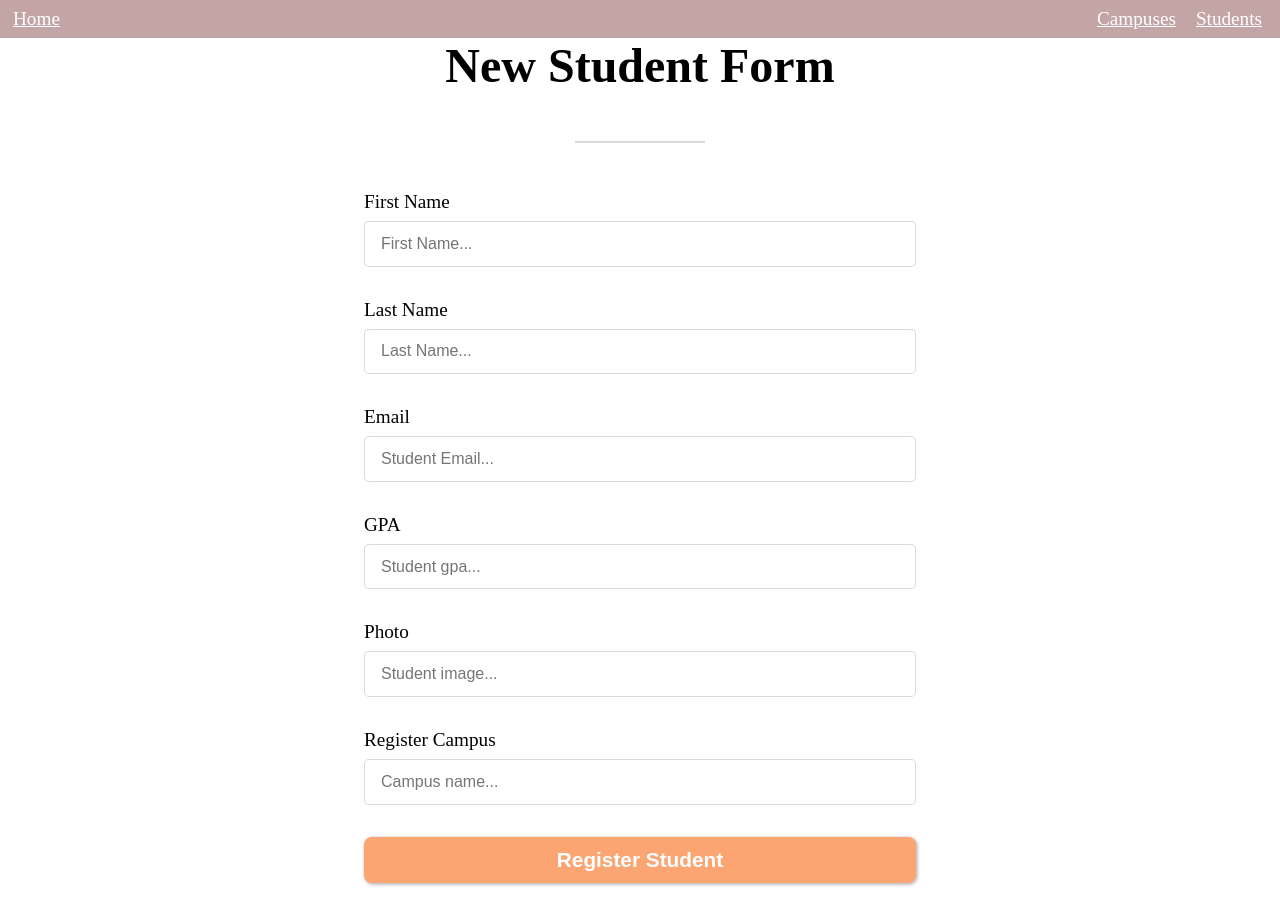
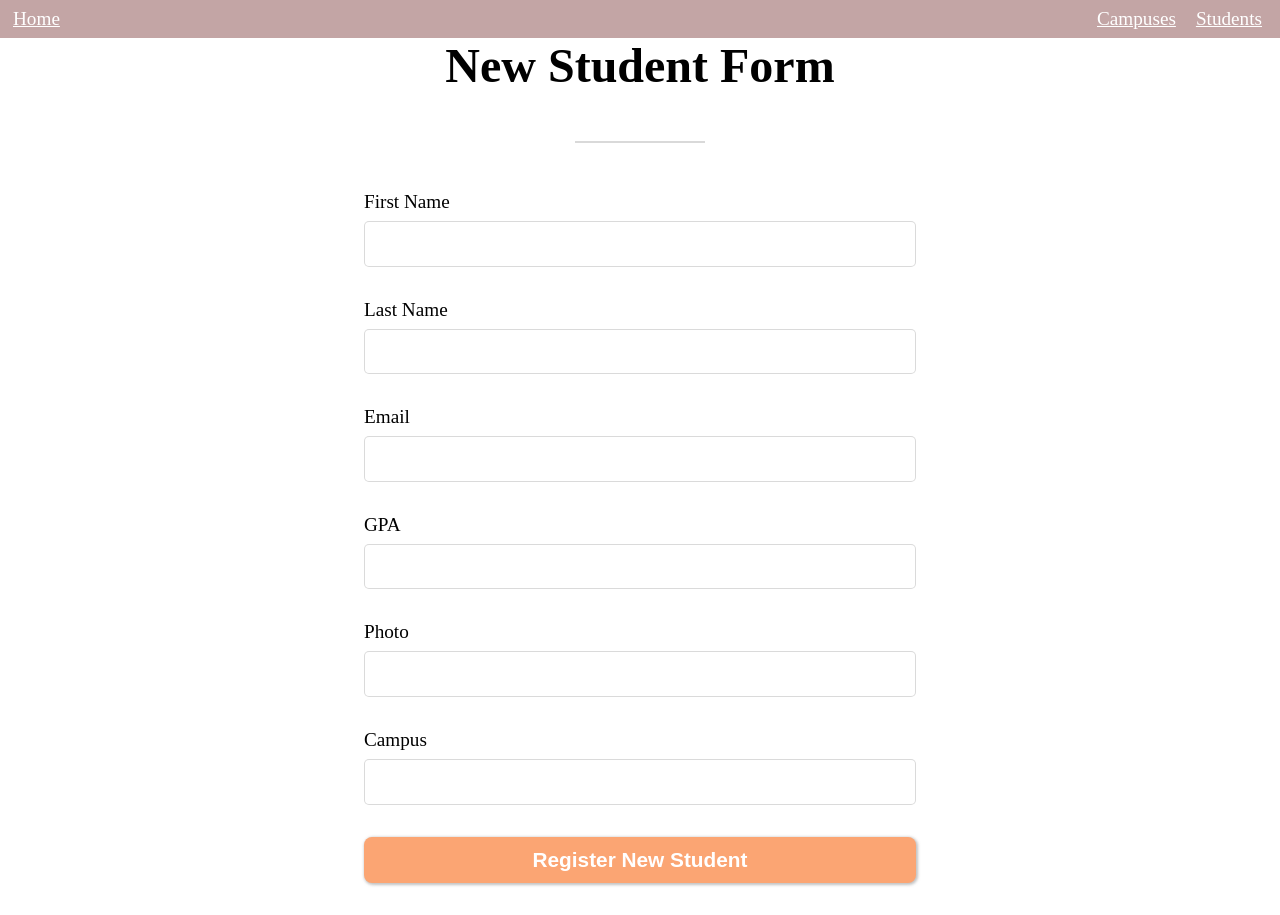
Before and after one commit to LeonardoGalan/Frontend_Campus_Crud_App, a React (Create React App) app in the folder crudapp/: page /students/student-form in a window 1280 px wide. Built offline with nearby package versions, Linux system fonts and the light colour scheme; no server answers.

Commit message:
refactor student components

```diff
--- a/crudapp/src/App.js
+++ b/crudapp/src/App.js
@@ -2,16 +2,14 @@ import React, { useState, useEffect } from "react";
 import { Routes, Route } from "react-router-dom";
 import axios from "axios";
 import "./styles/App.css";
-import { nanoid } from "nanoid";
 
 import { NavBar, Home } from "./components";
 import { AllCampuses } from "./components/campuses";
-import { AllStudentsPage, SingleStudent, StudentForm, EditStudentForm } from "./components/students";
+import { AllStudentsPage, SingleStudent, AddStudentForm, EditStudentForm } from "./components/students";
 
 export default function App() {
   const [students, setStudents] = useState([]);
   const [campuses, setCampuses] = useState([]);
-  const [selectedStudent, setSelectedStudent] = useState({});
 
   useEffect(() => {
     const fetchStudents = async () => {
@@ -28,12 +26,7 @@ export default function App() {
     fetchCampuses();
   }, []);
 
-  /* Student handlers */
-  function clickSelectedStudent(id) {
-    const selected = students.find((student) => student.studentId === id);
-    setSelectedStudent(selected);
-  }
-
+  /* student handlers */
   function deleteSelectedStudent(studentId) {
     const updatedStudents = students.filter((student) => student.studentId !== studentId);
     setStudents(updatedStudents);
@@ -56,10 +49,10 @@ export default function App() {
         <Route path="/CampusCard" element={<AllCampuses campuses={campuses} />} />
 
         {/* Student Routes */}
-        <Route path="/students" element={<AllStudentsPage students={students} selectHandler={clickSelectedStudent} retrieveHandler={retrieveUpdatedStudents} />} />
-        <Route path="/students/student-form" element={<StudentForm addStudentHandler={addNewStudent} />} />
-        <Route path="/students/:studentId" element={<SingleStudent selectHandler={clickSelectedStudent} deleteHandler={deleteSelectedStudent} allCampuses={campuses} />} />
-        <Route path="/students/:studentId/edit-student" element={<EditStudentForm student={selectedStudent} />} />
+        <Route path="/students" element={<AllStudentsPage allStudents={students} retrieveHandler={retrieveUpdatedStudents} />} />
+        <Route path="/students/student-form" element={<AddStudentForm addStudentHandler={addNewStudent} />} />
+        <Route path="/students/:studentId" element={<SingleStudent deleteHandler={deleteSelectedStudent} allCampuses={campuses} />} />
+        <Route path="/students/:studentId/edit-student" element={<EditStudentForm />} />
       </Routes>
     </div>
   );
--- /dev/null
+++ b/crudapp/src/components/students/AddStudentForm.js
@@ -0,0 +1,57 @@
+import React, { useState } from "react";
+import axios from "axios";
+import { useNavigate } from "react-router-dom";
+import { nanoid } from "nanoid";
+import { EMPTY_STUDENT } from "../../constants";
+import { StudentForm } from ".";
+
+function AddStudentForm(props) {
+  const [inputVal, setInputVal] = useState(EMPTY_STUDENT);
+  const navigate = useNavigate();
+  const newStudentId = nanoid();
+
+  function setVal(event) {
+    setInputVal((prevValues) => ({
+      ...prevValues,
+      [event.target.name]: event.target.value,
+    }));
+  }
+
+  function formSubmitHandler(event) {
+    event.preventDefault();
+
+    const newStudent = {
+      studentId: newStudentId,
+      firstName: event.target[0].value,
+      lastName: event.target[1].value,
+      email: event.target[2].value,
+      gpa: event.target[3].value,
+      imageUrl: event.target[4].value,
+      campusName: event.target[5].value,
+    };
+
+    // update local state
+    props.addStudentHandler(newStudent);
+
+    axios
+      .post(`http://localhost:8080/students/`, newStudent)
+      .then((res) => console.log(res))
+      .catch((err) => console.log(err));
+
+    // redirect after submit
+    navigate(`../students/${newStudentId}`);
+  }
+
+  return (
+    <StudentForm
+      header="New Student Form"
+      changeHandler={setVal}
+      formValues={inputVal}
+      formHandler={formSubmitHandler}
+      buttonText="Register New Student"
+      buttonClass="add"
+    />
+  );
+}
+
+export default AddStudentForm;
--- a/crudapp/src/components/students/EditStudentForm.js
+++ b/crudapp/src/components/students/EditStudentForm.js
@@ -1,11 +1,12 @@
 import React, { useState, useEffect } from "react";
+import { useParams, useNavigate } from "react-router-dom";
 import axios from "axios";
+
 import { EMPTY_STUDENT } from "../../constants";
-import { useParams, useNavigate } from "react-router-dom";
+import { StudentForm } from ".";
 
-function EditStudentForm(props) {
+function EditStudentForm() {
   const [inputVal, setInputVal] = useState(EMPTY_STUDENT);
-
   const { studentId } = useParams();
   const navigate = useNavigate();
 
@@ -21,53 +22,33 @@ function EditStudentForm(props) {
   }, []);
 
   function setVal(event) {
-    setInputVal((prev) => ({
-      ...prev,
+    setInputVal((prevValues) => ({
+      ...prevValues,
       [event.target.name]: event.target.value,
     }));
   }
 
   function formSubmitHandler(event) {
     event.preventDefault();
-    const dispatch = async () => {
-      try {
-        const newStudent = { ...inputVal };
-        console.log(newStudent);
-        await axios.put(`http://localhost:8080/students/${studentId}`, newStudent);
-        navigate(`../students/${studentId}`);
-      } catch (err) {
-        console.log(err);
-      }
-    };
+    const newStudent = { ...inputVal };
+    axios
+      .put(`http://localhost:8080/students/${studentId}`, newStudent)
+      .then((res) => console.log(res))
+      .catch((err) => console.log(err));
 
-    dispatch();
+    // redirect to student page after registering
+    navigate(`../students/${studentId}`);
   }
 
   return (
-    <div className="student-form-container">
-      <h2 className="student-form-header">Edit Profile</h2>
-      <hr />
-      <form className="student-form" onSubmit={formSubmitHandler}>
-        <label>First Name</label>
-        <input
-          name="firstName"
-          onChange={setVal}
-          type="text"
-          value={inputVal.firstName}
-        />
-        <label>Last Name</label>
-        <input name="lastName" onChange={setVal} type="text" value={inputVal.lastName} />
-        <label>Email</label>
-        <input name="email" onChange={setVal} type="text" value={inputVal.email} />
-        <label>GPA</label>
-        <input name="gpa" onChange={setVal} type="number" value={inputVal.gpa} />
-        <label>Photo</label>
-        <input name="imageUrl" onChange={setVal} type="text" value={inputVal.imageUrl} />
-        <label>Campus</label>
-        <input name="campusName" onChange={setVal} type="text" value={inputVal.campusName} />
-        <button className="edit-student-btn link-buttons">Edit</button>
-      </form>
-    </div>
+    <StudentForm
+      header="Edit Profile"
+      changeHandler={setVal}
+      formValues={inputVal}
+      formHandler={formSubmitHandler}
+      buttonText="Edit"
+      buttonClass="edit"
+    />
   );
 }
 
--- a/crudapp/src/components/students/StudentCard.js
+++ b/crudapp/src/components/students/StudentCard.js
@@ -4,15 +4,9 @@ import "../../styles/StudentCard.css";
 
 function StudentCard(props) {
   return (
-    <Link
-      to={`${props.student.studentId}`}
-      onClick={() => props.selectHandler(props.student.studentId)}>
+    <Link to={`${props.student.studentId}`}>
       <div className="student-card">
-        <img
-          className="student-img"
-          src={props.student.imageUrl}
-          alt="student-profile-pic"
-        />
+        <img className="student-img" src={props.student.imageUrl} alt="student-profile-pic" />
         <h2 className="student-name">{`${props.student.firstName} ${props.student.lastName}`}</h2>
         <h3 className="student-campus-name">Campus Name</h3>
         <p className="student-email">Email: {props.student.email}</p>
--- a/crudapp/src/components/students/StudentForm.js
+++ b/crudapp/src/components/students/StudentForm.js
@@ -1,64 +1,28 @@
-import React, { useState } from "react";
-import axios from "axios";
-import { EMPTY_STUDENT } from "../../constants";
+import React from "react";
 import "../../styles/StudentForm.css";
 
-function StudentForm(props) {
-  const [inputVal, setInputVal] = useState(EMPTY_STUDENT);
-
-  // input handler
-  function setVal(event) {
-    setInputVal((prev) => ({
-      ...prev,
-      [event.target.name]: event.target.value,
-    }));
-  }
-
-  function formSubmitHandler(event) {
-    event.preventDefault();
-
-    const newStudent = {
-      firstName: event.target[0].value,
-      lastName: event.target[1].value,
-      email: event.target[2].value,
-      gpa: event.target[3].value,
-      imageUrl: event.target[4].value,
-      campusName: event.target[5].value,
-    };
-
-    props.addStudentHandler(newStudent);
-
-    axios
-      .post(`http://localhost:8080/students/`, newStudent)
-      .then((res) => console.log(res))
-      .catch((err) => console.log(err));
-
-    // clear input fields
-    setInputVal(EMPTY_STUDENT);
-  }
-
+function Form(props) {
   return (
     <div className="student-form-container">
-      <h2 className="student-form-header">New Student Form</h2>
+      <h2 className="student-form-header">{props.header}</h2>
       <hr />
-      <form className="student-form" onSubmit={formSubmitHandler}>
+      <form className="student-form" onSubmit={props.formHandler}>
         <label>First Name</label>
-        <input name="firstName" placeholder="First Name..." onChange={setVal} type="text" value={inputVal.firstName} />
+        <input name="firstName" onChange={props.changeHandler} type="text" value={props.formValues.firstName} />
         <label>Last Name</label>
-        <input name="lastName" placeholder="Last Name..." onChange={setVal} type="text" value={inputVal.lastName} />
+        <input name="lastName" onChange={props.changeHandler} type="text" value={props.formValues.lastName} />
         <label>Email</label>
-        <input name="email" placeholder="Student Email..." onChange={setVal} type="text" value={inputVal.email} />
+        <input name="email" onChange={props.changeHandler} type="text" value={props.formValues.email} />
         <label>GPA</label>
-        <input name="gpa" placeholder="Student gpa..." onChange={setVal} type="number" value={inputVal.gpa} />
+        <input name="gpa" onChange={props.changeHandler} type="number" value={props.formValues.gpa} />
         <label>Photo</label>
-        <input name="imageUrl" placeholder="Student image..." onChange={setVal} type="text" value={inputVal.imageUrl} />
-        <label>Register Campus</label>
-        <input name="campusName" placeholder="Campus name..." onChange={setVal} type="text" value={inputVal.campusName} />
-
-        <button className="add-student-btn link-buttons">Register Student</button>
+        <input name="imageUrl" onChange={props.changeHandler} type="text" value={props.formValues.imageUrl} />
+        <label>Campus</label>
+        <input name="campusName" onChange={props.changeHandler} type="text" value={props.formValues.campusName} />
+        <button className={`${props.buttonClass}-student-btn link-buttons`}>{props.buttonText}</button>
       </form>
     </div>
   );
 }
 
-export default StudentForm;
+export default Form;
--- a/crudapp/src/components/students/StudentRow.js
+++ b/crudapp/src/components/students/StudentRow.js
@@ -1,8 +1,9 @@
 import React from "react";
+import axios from "axios";
 import "../../styles/StudentRow.css";
-import axios from "axios";
 
 function StudentRow(props) {
+  // remove student button handler
   function removeFromCampus() {
     const updateStudent = { ...props.student, campusName: "" };
     axios
@@ -13,11 +14,7 @@ function StudentRow(props) {
 
   return (
     <div className="student-row">
-      <img
-        className="student-row-image"
-        src="https://www.civhc.org/wp-content/uploads/2018/10/question-mark.png"
-        alt="student"
-      />
+      <img className="student-row-image" src={props.student.imageUrl} alt="student" />
       <h2 className="student-row-name">{props.student.name}</h2>
       <button
         className="remove-student-campus-btn delete-student-btn link-buttons"
```
Also changed, not shown: crudapp/src/components/students/AllStudentsPage.js (+26 -16 lines), crudapp/src/components/students/SingleStudent.js (+7 -2 lines), crudapp/src/components/students/index.js (+4 -3 lines), crudapp/src/images/vince-veras.jpg (deleted).
